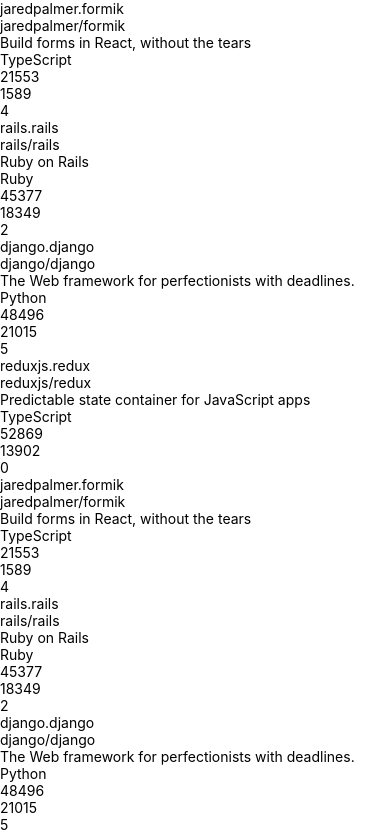
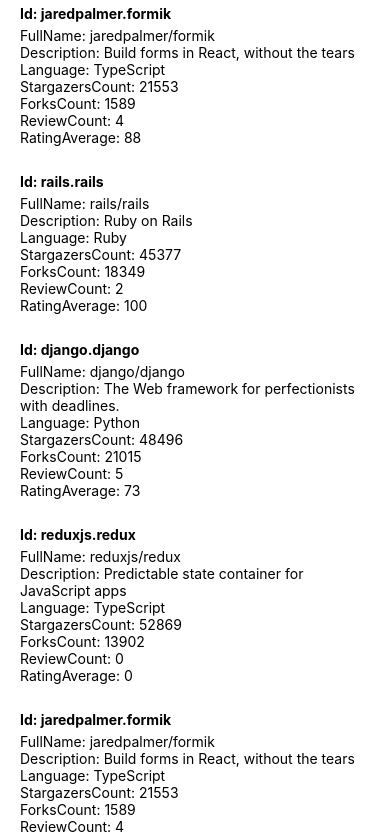
Before and after one commit to Edel-blk/rate-repository-app, a React Native app: screen / in a window 390 px wide. Shown: the top 834 px of the page. Built offline with nearby package versions, Linux system fonts and the light colour scheme.

Commit message:
Modularizacion de vistas

```diff
--- /dev/null
+++ b/src/components/RepositoryItem.jsx
@@ -0,0 +1,20 @@
+import React from 'react';
+import { View, Text } from 'react-native';
+
+const RepositoryItem = (props) => (
+    <View
+        key={props.id}
+        style={{ padding: 20, paddingBottom: 5, paddingTop: 5 }}
+    >
+        <Text style={{ fontWeight: 'bold', marginBottom: 5 }}>Id: {props.id}</Text>
+        <Text>FullName: {props.fullName}</Text>
+        <Text>Description: {props.description}</Text>
+        <Text>Language: {props.language}</Text>
+        <Text>StargazersCount: {props.stargazersCount}</Text>
+        <Text>ForksCount: {props.forksCount}</Text>
+        <Text>ReviewCount: {props.reviewCount}</Text>
+        <Text>RatingAverage: {props.ratingAverage}</Text>
+    </View>
+);
+
+export default RepositoryItem;
--- a/src/components/RepositoryList.jsx
+++ b/src/components/RepositoryList.jsx
@@ -1,26 +1,17 @@
 import React from 'react';
 import { View, Text, FlatList } from 'react-native';
 import repositories from '../data/repositories';
+import RepositoryItem from './RepositoryItem';
 
 const RepositoryList = () => {
   return(
-    <View>
-      <FlatList
-        data={repositories}
-        renderItem={({item}) => (
-          <View key={item.id}>
-            <Text>{item.id}</Text>
-            <Text>{item.fullName}</Text>
-            <Text>{item.description}</Text>
-            <Text>{item.language}</Text>
-            <Text>{item.stargazersCount}</Text>
-            <Text>{item.forksCount}</Text>
-            <Text>{item.reviewCount}</Text>
-            <Text>{item.rating}</Text>
-          </View>
-        )}
-      />
-    </View>
+    <FlatList
+      data={repositories}
+      ItemSeparatorComponent={() => <Text> </Text>}
+      renderItem={({item}) => (
+        <RepositoryItem {...item}/>
+      )}
+    />
   )
 }
 
```
